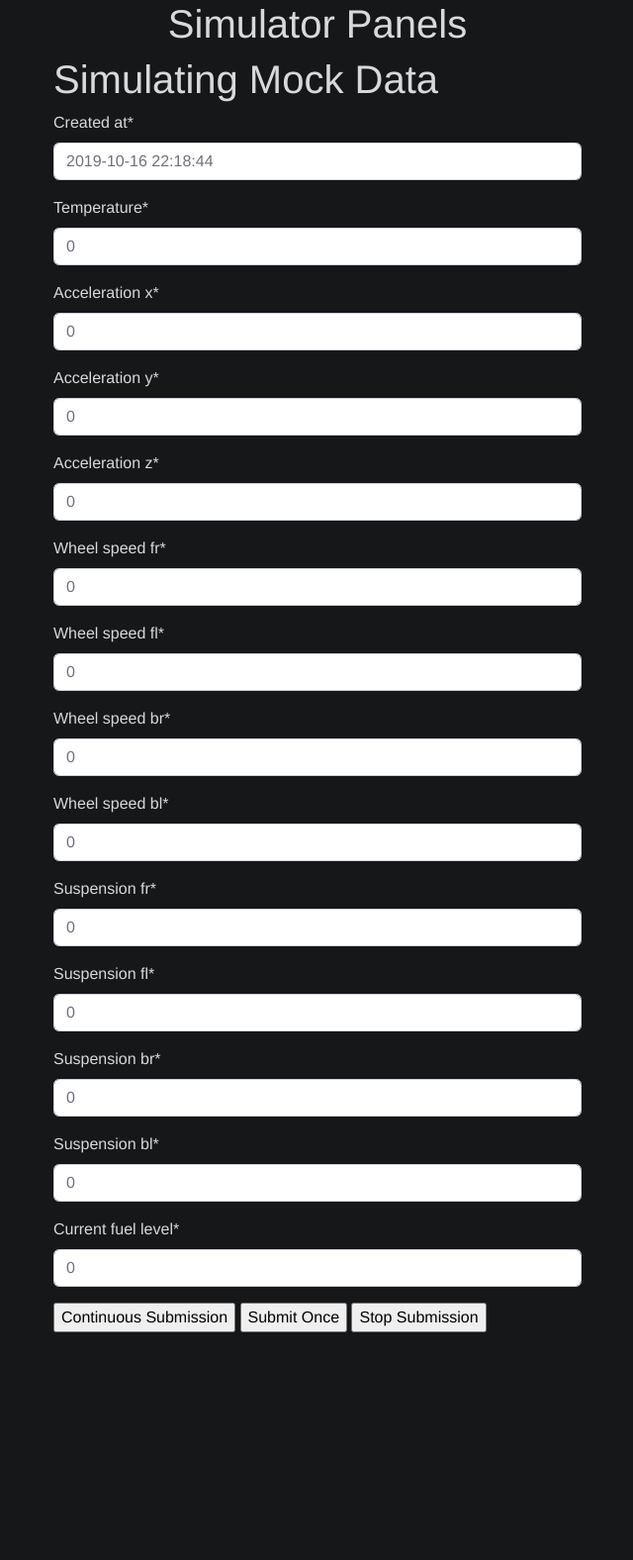
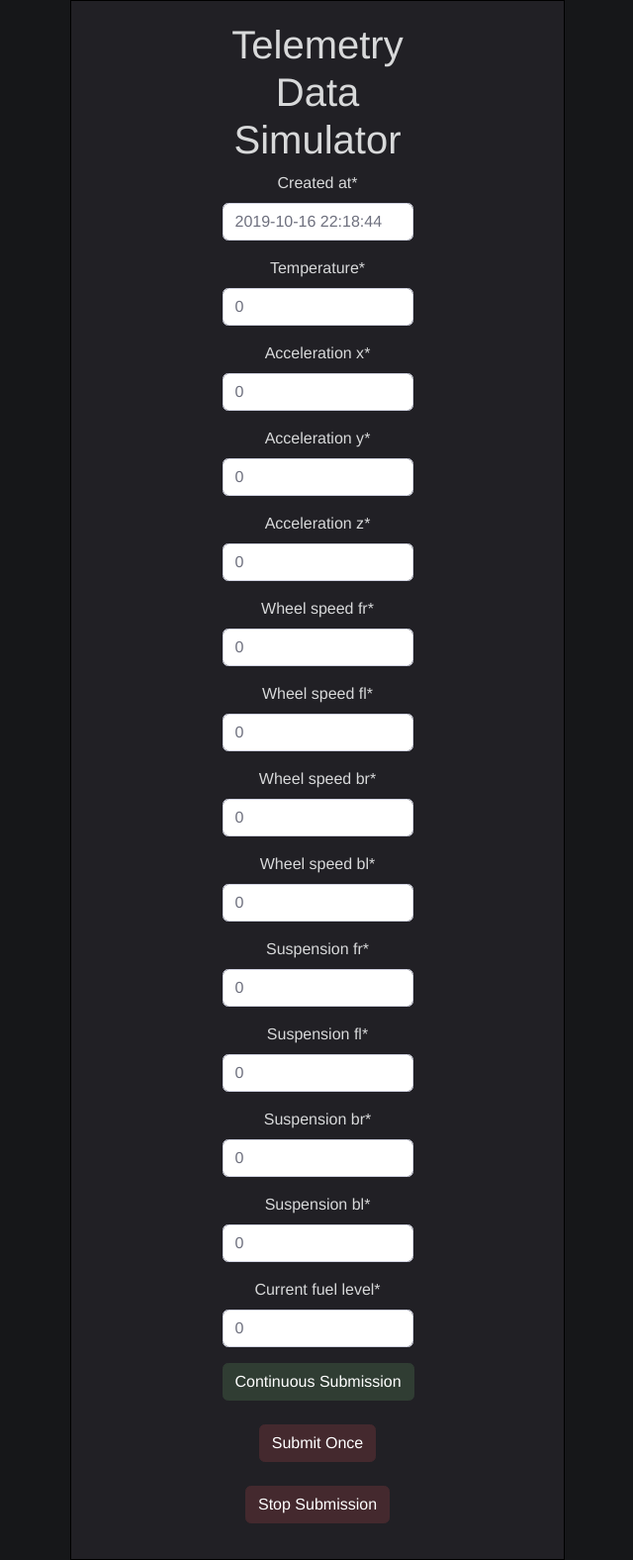
Before and after one commit to mercury-telemetry/mercury-telemetry, a Django app: page /simulator/ in a window 1280 px wide. Shown: the whole page at 99% size, without its empty margins (319-959 px from the left). Before the commit the page ends 1346 px from the top, so only its background shows below. Run offline with Django 3.2, Linux system fonts and the light colour scheme; some libraries are stand-ins or nearby versions.

Commit message:
added grafana style to simulator page

```diff
--- a/mercury/templates/index.html
+++ b/mercury/templates/index.html
@@ -19,6 +19,7 @@
 
   <div style="padding: 100px;">
     <div id="grafana">
+      <br>
       <h1>NYU Motorsports Telemetry</h1>
       <br>
       <button onclick=window.location="https://nyu-mercury-grafana.herokuapp.com/d/OLdA89AZz/nyu-mercury-poc?orgId=1&refresh=5s&from=now-5m&to=now" class="grafana-btn grafana-btn-primary" style="width: 50%; height: 80px; font-size: larger;">Telemetry Dashboard</button>
@@ -26,6 +27,7 @@
       <div style="height: 4px;"></div>
       <button onclick="RedirectSimulator();" class="grafana-btn grafana-btn-secondary" style="width: 24.5%; height: 80px; font-size: larger;">Simulator</button>
       <button onclick="RedirectDashboard();" class="grafana-btn grafana-btn-secondary" style="width: 24.5%; height: 80px; font-size: larger;">Raw Telemetry</button>
+      <br><br>
     </div>
   </div>
 
--- a/mercury/templates/simulator.html
+++ b/mercury/templates/simulator.html
@@ -9,23 +9,26 @@
     <script src="{% static "mercury/js/simulator.js" %}"></script>
 </head>
 <body>
-<h1 align="center">Simulator Panels</h1>
+<div id="grafana">
     <div class="container">
         <div class="row justify-content-center">
             <div class="col-6 justify-content-center">
-            <h1>Simulating Mock Data</h1>
+                <h1>Telemetry Data Simulator</h1>
                 {% if form %}
                     <form method="POST" action="" id="SimulatorForm">
                         {% csrf_token %}
                         {% load crispy_forms_tags %}
                         {{ form|crispy }}
-                    <input type="submit" class="submitbutton" name="Continuous" value="Continuous Submission">
-                    <input type="submit" class="submitbutton" name="Once" value="Submit Once">
-                    <input type="submit" class="submitbutton" name="Stop" value="Stop Submission">
+                        <input class="grafana-btn grafana-btn-primary" type="submit" name="Continuous" value="Continuous Submission">
+                        <br><br>
+                        <input class="grafana-btn grafana-btn-secondary" type="submit" name="Once" value="Submit Once">
+                        <br><br>
+                        <input class="grafana-btn grafana-btn-secondary" type="submit" name="Stop" value="Stop Submission">
                     </form>
                 {% endif %}
             </div>
         </div>
     </div>
+</div>
 </body>
 </html>
```
Lines whose indentation alone changed are shown as unchanged.
